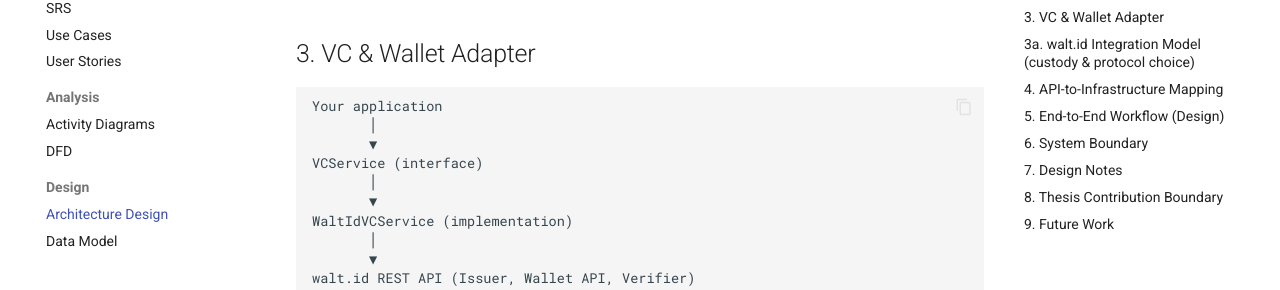
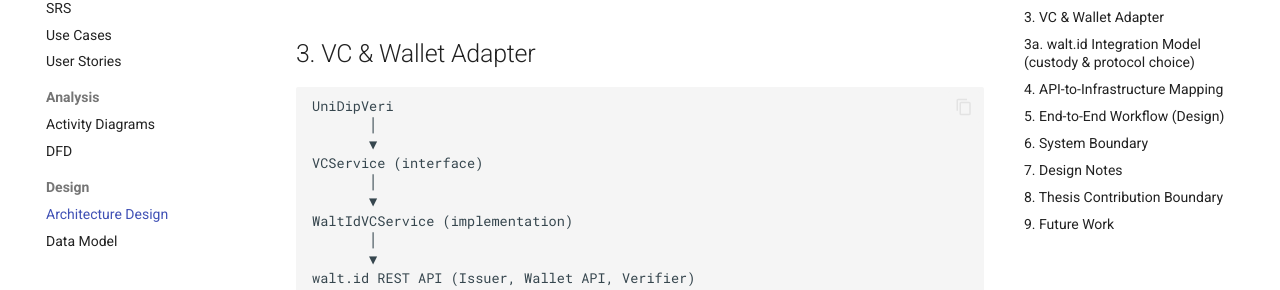
Before and after one commit to huypengin/UniDipVeri, an MkDocs documentation site: the page built from docs/03-design/Architecture_Design.md, in a window 1280 px wide and 900 px high, scrolled down 1663 px. Shown: the part 163-453 px from the top of the window. Built offline with MkDocs 1.6.1 and Material for MkDocs 9.7.7, drawn with Linux system fonts in a browser that asks for light colours.

Commit message:
chore(docs): fix formatting

````diff
--- a/docs/03-design/Architecture_Design.md
+++ b/docs/03-design/Architecture_Design.md
@@ -56,7 +56,7 @@ Design intent:
 ## 3. VC & Wallet Adapter
 
 ```
-Your application
+UniDipVeri
        │
        ▼
 VCService (interface)
````
